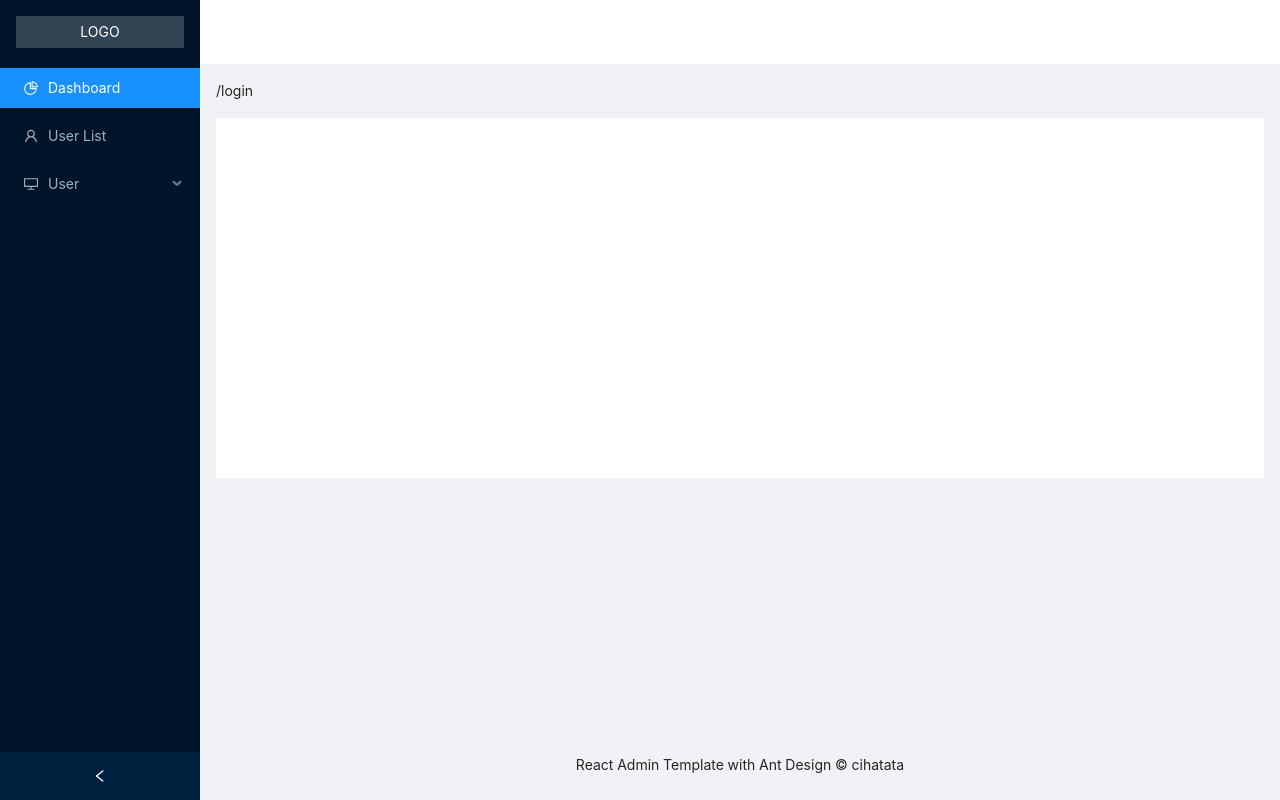
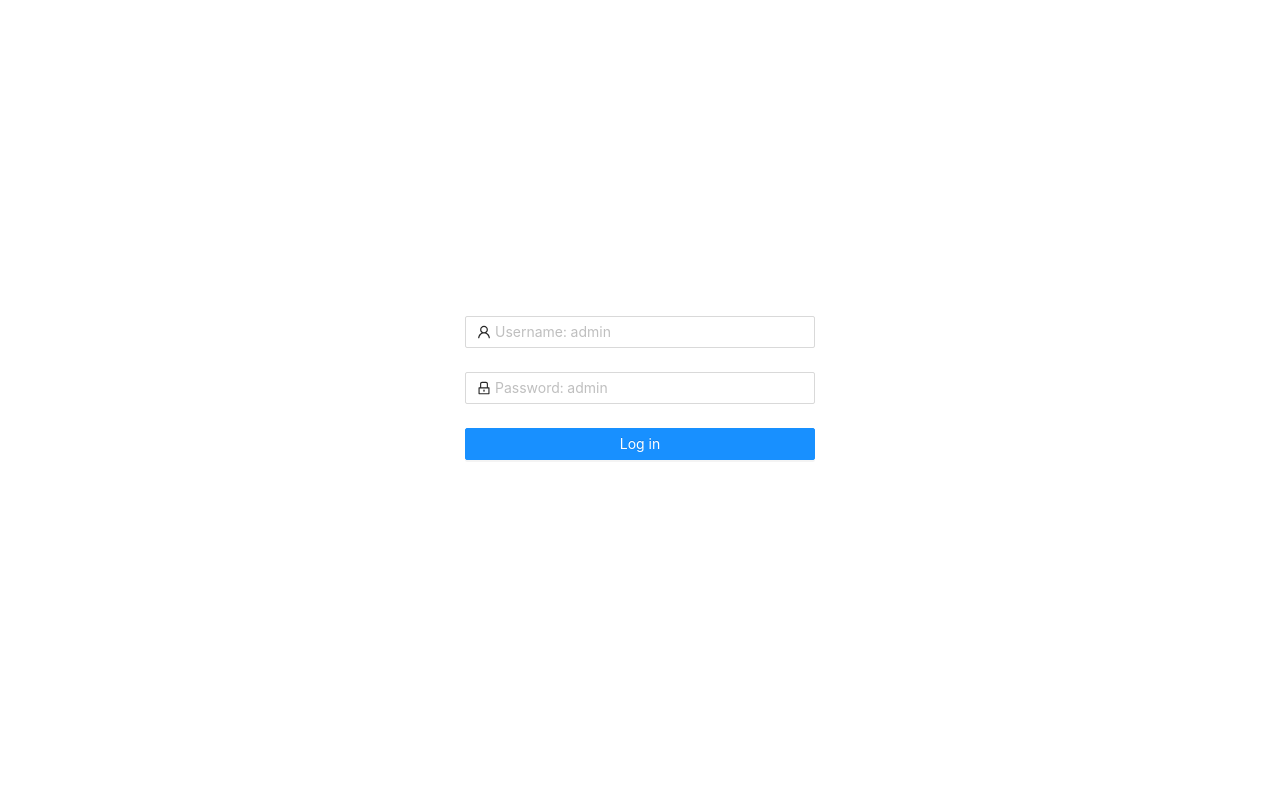
Before and after one commit to Cihatata/react-admin-dashboard, a React (Create React App) app: page /login in a window 1280 px wide. Built offline with nearby package versions, Linux system fonts and the light colour scheme.

Commit message:
feature basic auth

```diff
--- a/package.json
+++ b/package.json
@@ -14,7 +14,8 @@
     "react-redux": "^7.2.1",
     "react-router-dom": "^5.2.0",
     "react-scripts": "3.4.1",
-    "redux": "^4.0.5"
+    "redux": "^4.0.5",
+    "redux-thunk": "^2.3.0"
   },
   "scripts": {
     "start": "react-scripts start",
--- /dev/null
+++ b/src/Admin.js
@@ -0,0 +1,60 @@
+import React, { useEffect } from 'react';
+import { connect } from 'react-redux';
+import { Route, Switch } from 'react-router-dom';
+import { Layout } from 'antd';
+
+// import Dashboard from './components/Dashnoard';
+import UserList from './components/UserList';
+import SideMenu from './components/SideMenu';
+import BreadcrumbMe from './components/BreadcrumbMe';
+import HeaderMe from './components/HeaderMe';
+
+const { Header, Content, Footer } = Layout;
+
+const Admin = (props) => {
+  const { isLogin } = props;
+  useEffect(() => {
+    if (isLogin) {
+      console.log('Admin sayfasinda kal');
+    } else {
+      console.log('Logine yonlendir');
+      props.history.push('/login');
+    }
+  }, [isLogin]);
+  return (
+    <Layout style={{ minHeight: '100vh' }}>
+      <SideMenu />
+      <Layout className="site-layout">
+        <Header
+          className="site-layout-background header"
+          style={{ padding: '0 5%' }}
+        >
+          <HeaderMe />
+        </Header>
+        <Switch>
+          <Content style={{ margin: '0 16px' }}>
+            <BreadcrumbMe />
+            <div
+              className="site-layout-background"
+              style={{ padding: 24, minHeight: 360, margin: '16px 0' }}
+            >
+              {/* <Route exact path="/" component={Dashboard} /> */}
+              <Route path="/userlist" component={UserList} />
+            </div>
+          </Content>
+        </Switch>
+        <Footer style={{ textAlign: 'center' }}>
+          React Admin Template with Ant Design © cihatata
+        </Footer>
+      </Layout>
+    </Layout>
+  );
+};
+
+const mapStateToProps = (state) => {
+  return {
+    isLogin: state.isLogin,
+  };
+};
+
+export default connect(mapStateToProps)(Admin);
--- a/src/App.js
+++ b/src/App.js
@@ -1,40 +1,25 @@
 import React from 'react';
+import { connect } from 'react-redux';
 import { Route, BrowserRouter as Router, Switch } from 'react-router-dom';
-import { Layout } from 'antd';
-
-import Dashboard from './components/Dashnoard';
-import UserList from './components/UserList';
-import SideMenu from './components/SideMenu';
-import BreadcrumbMe from './components/BreadcrumbMe';
-
-const { Header, Content, Footer } = Layout;
+import Admin from './Admin';
+import Login from './components/Login';
 
 const App = () => {
   return (
     <Router>
-      <Layout style={{ minHeight: '100vh' }}>
-        <SideMenu />
-        <Layout className="site-layout">
-          <Header className="site-layout-background" style={{ padding: 0 }} />
-          <Switch>
-            <Content style={{ margin: '0 16px' }}>
-              <BreadcrumbMe />
-              <div
-                className="site-layout-background"
-                style={{ padding: 24, minHeight: 360, margin: '16px 0' }}
-              >
-                <Route exact path="/" component={Dashboard} />
-                <Route path="/userlist" component={UserList} />
-              </div>
-            </Content>
-          </Switch>
-          <Footer style={{ textAlign: 'center' }}>
-            React Admin Template with Ant Design © cihatata
-          </Footer>
-        </Layout>
-      </Layout>
+      <Switch>
+        <Route path="/login" component={Login} />
+        <Route path="/" component={Admin} />
+      </Switch>
+      {/* {!isLogin ? <Login /> : <Admin />} */}
     </Router>
   );
 };
 
-export default App;
+const mapStateToProps = (state) => {
+  return {
+    isLogin: state.isLogin,
+  };
+};
+
+export default connect(mapStateToProps)(App);
--- /dev/null
+++ b/src/actions/index.js
@@ -0,0 +1,18 @@
+export const control = (payload) => {
+  return {
+    type: 'CONTROL',
+    payload,
+  };
+};
+
+export const signIn = () => {
+  return {
+    type: 'SIGN_IN',
+  };
+};
+
+export const logout = () => {
+  return {
+    type: 'LOGOUT',
+  };
+};
--- /dev/null
+++ b/src/components/HeaderMe.js
@@ -0,0 +1,45 @@
+import React from 'react';
+import { connect } from 'react-redux';
+import { Avatar, Dropdown, Menu } from 'antd';
+import { logout } from '../actions';
+
+const HeaderMe = (props) => {
+  const { logOut } = props;
+  const menu = (
+    <Menu>
+      <Menu.Item>
+        <a
+          target="_blank"
+          rel="noopener noreferrer"
+          href="http://www.alipay.com/"
+        >
+          User Info
+        </a>
+      </Menu.Item>
+      <Menu.Item onClick={logOut} danger>
+        Log Out
+      </Menu.Item>
+    </Menu>
+  );
+  return (
+    <div>
+      <Dropdown overlay={menu}>
+        <div>
+         User <Avatar
+            onClick={(e) => e.preventDefault()}
+            className="ant-dropdown-link"
+            src="https://zos.alipayobjects.com/rmsportal/ODTLcjxAfvqbxHnVXCYX.png"
+          />
+        </div>
+      </Dropdown>
+    </div>
+  );
+};
+
+const mapDispatchToProps = (dispatch) => {
+  return {
+    logOut: () => dispatch(logout()),
+  };
+};
+
+export default connect(null, mapDispatchToProps)(HeaderMe);
--- /dev/null
+++ b/src/components/Login.js
@@ -0,0 +1,102 @@
+import React, { useEffect } from 'react';
+import { withRouter } from 'react-router-dom';
+import { connect } from 'react-redux';
+
+import { Form, Input, Button } from 'antd';
+import { UserOutlined, LockOutlined } from '@ant-design/icons';
+
+import { signIn } from '../actions';
+
+const NormalLoginForm = (props) => {
+  const { isLogin, signin } = props;
+  const authControl = () => {
+    if (isLogin) {
+      props.history.push("/");
+    }
+  };
+
+  useEffect(() => {
+    authControl();
+  }, [isLogin]);
+  const auth = ({ username, password }) => {
+    if (username === 'admin' && password === 'admin') {
+      signin();
+    } else {
+      alert('Password or Username is incorrect');
+    }
+  };
+
+  const onFinish = (values) => {
+    console.log(values);
+    auth(values);
+  };
+
+  return (
+    <div className="form">
+      <Form
+        name="normal_login"
+        className="login-form"
+        initialValues={{
+          remember: true,
+        }}
+        onFinish={onFinish}
+      >
+        <Form.Item
+          name="username"
+          rules={[
+            {
+              required: true,
+              message: 'Please input your Username!',
+            },
+          ]}
+        >
+          <Input
+            prefix={<UserOutlined className="site-form-item-icon" />}
+            placeholder="Username: admin"
+          />
+        </Form.Item>
+        <Form.Item
+          name="password"
+          rules={[
+            {
+              required: true,
+              message: 'Please input your Password!',
+            },
+          ]}
+        >
+          <Input
+            prefix={<LockOutlined className="site-form-item-icon" />}
+            type="password"
+            placeholder="Password: admin"
+          />
+        </Form.Item>
+
+        <Form.Item>
+          <Button
+            type="primary"
+            htmlType="submit"
+            className="login-form-button"
+          >
+            Log in
+          </Button>
+        </Form.Item>
+      </Form>
+    </div>
+  );
+};
+
+const mapStateToProps = (state) => {
+  return {
+    isLogin: state.isLogin,
+  };
+};
+const mapDispatchToProps = (dispatch) => {
+  return {
+    signin: () => dispatch(signIn()),
+  };
+};
+
+export default connect(
+  mapStateToProps,
+  mapDispatchToProps,
+)(withRouter(NormalLoginForm));
--- a/src/components/SideMenu.js
+++ b/src/components/SideMenu.js
@@ -1,6 +1,6 @@
 import React, { useState } from 'react';
 import { Link } from 'react-router-dom';
-
+import { connect } from 'react-redux';
 import { Layout, Menu } from 'antd';
 import {
   DesktopOutlined,
@@ -8,11 +8,16 @@ import {
   UserOutlined,
 } from '@ant-design/icons';
 
+import { control } from '../actions';
+
 const { Sider } = Layout;
 const { SubMenu } = Menu;
 
-const SideMenu = () => {
+const SideMenu = ({ testFunc }) => {
   const [collapsed, setCollapsed] = useState(false);
+  const test = () => {
+    testFunc({ ip: '22.22.22.22' });
+  };
 
   return (
     <Sider collapsible collapsed={collapsed} onCollapse={setCollapsed}>
@@ -22,16 +27,22 @@ const SideMenu = () => {
           <Link to="/">Dashboard</Link>
         </Menu.Item>
         <Menu.Item key="2" icon={<UserOutlined />}>
-          <Link to="/userlist">User List</Link>
+          <Link to="/userlist">UserList</Link>
         </Menu.Item>
-        <SubMenu key="sub1" icon={<DesktopOutlined />} title="User">
-          <Menu.Item key="3">Tom</Menu.Item>
-          <Menu.Item key="4">Bill</Menu.Item>
-          <Menu.Item key="5">Alex</Menu.Item>
+        <SubMenu key="sub1" icon={<DesktopOutlined />} title="Logs">
+          <Menu.Item onClick={test} key="3">
+            Auth Log
+          </Menu.Item>
+          <Menu.Item key="5">Error Log</Menu.Item>
         </SubMenu>
       </Menu>
     </Sider>
   );
 };
 
-export default SideMenu;
+const mapDispatchToProps = (dispatch) => {
+  return {
+    testFunc: ({ ip }) => dispatch(control({ ip })),
+  };
+};
+export default connect(null, mapDispatchToProps)(SideMenu);
--- a/src/index.css
+++ b/src/index.css
@@ -6,8 +6,25 @@ body {
   -webkit-font-smoothing: antialiased;
   -moz-osx-font-smoothing: grayscale;
 }
+.form {
+  display: flex;
+  flex-direction: column;
+  justify-content: center;
+  align-items: center;
+  width: 100%;
+  height: 100vh;
+}
+ .login-form {
+  max-width: 500px;
+  min-width: 350px;
 
-code {
-  font-family: source-code-pro, Menlo, Monaco, Consolas, 'Courier New',
-    monospace;
 }
+.login-form-forgot {
+  float: right;
+}
+ .ant-col-rtl .login-form-forgot {
+  float: left;
+}
+ .login-form-button {
+  width: 100%;
+}
--- a/src/index.js
+++ b/src/index.js
@@ -1,15 +1,24 @@
 import React from 'react';
 import ReactDOM from 'react-dom';
+import { createStore, applyMiddleware } from 'redux';
+import { Provider } from 'react-redux';
+import thunk from 'redux-thunk';
+import reducer from './reducers';
 import './index.css';
 import 'antd/dist/antd.css';
 import './styles/header.css';
 
 import App from './App';
+
 import * as serviceWorker from './serviceWorker';
+
+const store = createStore(reducer, applyMiddleware(thunk));
 
 ReactDOM.render(
   <React.StrictMode>
-    <App />
+    <Provider store={store}>
+      <App />
+    </Provider>
   </React.StrictMode>,
   document.getElementById('root'),
 );
--- /dev/null
+++ b/src/reducers/index.js
@@ -0,0 +1,18 @@
+const INITIAL_STATE = {
+  isLogin: false,
+};
+
+const reducer = (store = INITIAL_STATE, action) => {
+  switch (action.type) {
+    case 'CONTROL':
+      return { ...store, isLogin: true };
+    case 'SIGN_IN':
+      return { ...store, isLogin: true };
+    case 'LOGOUT':
+      return { ...store, isLogin: false };
+    default:
+      return store;
+  }
+};
+
+export default reducer;
--- a/src/styles/header.css
+++ b/src/styles/header.css
@@ -16,3 +16,9 @@
   .site-layout .site-layout-background {
     background: #fff;
   }
+
+  .header {
+    display: flex;
+    align-items: center;
+    justify-content: flex-end;
+  }
```
Also changed, not shown: 1 other file (tests, documents, lock files or other folders).
